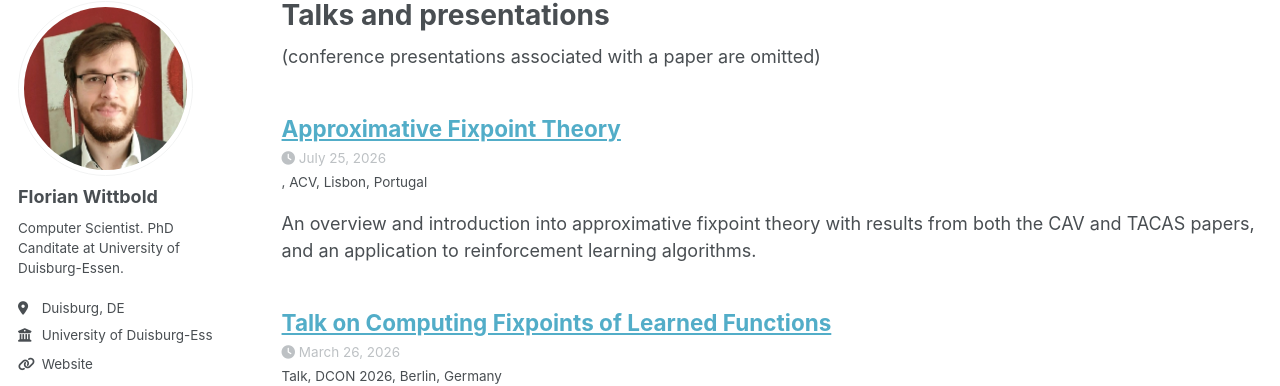
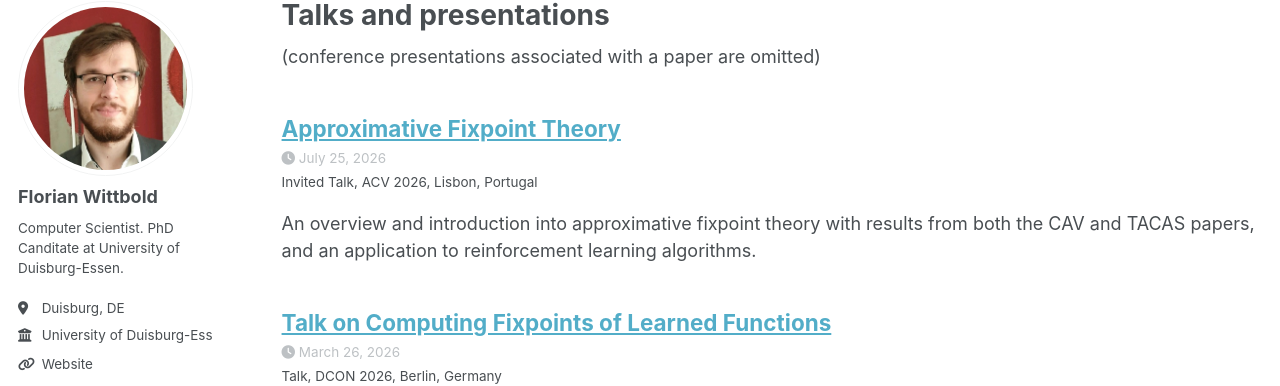
Before and after one commit to flo-witt/flo-witt.github.io, a Jekyll site: the page built from _pages/talks.html, in a window 1280 px wide and 1117 px high. Shown: the part 100-486 px from the top of the window. Built offline with Jekyll 4.4.1, drawn with Linux system fonts in a browser that asks for light colours; some web fonts are replaced; a script bundle is joined from its source files by our own code; library files that are not in the unit come from our copies.

Commit message:
See above

```diff
--- a/_talks/2026-07-25-acv.md
+++ b/_talks/2026-07-25-acv.md
@@ -2,11 +2,12 @@
 title: "Approximative Fixpoint Theory"
 collection: talks
 category: invited
+type: "Invited Talk"
 permalink: /publication/2026-07-25-acv
 excerpt: 'An overview and introduction into approximative fixpoint theory with results from both
  the CAV and TACAS papers, and an application to reinforcement learning algorithms.'
 date: 2026-07-25
-venue: 'ACV'
+venue: 'ACV 2026'
 slidesurl: 'https://flo-witt.github.io/files/acv-26.pdf'
 location: "Lisbon, Portugal"
 ---
```
